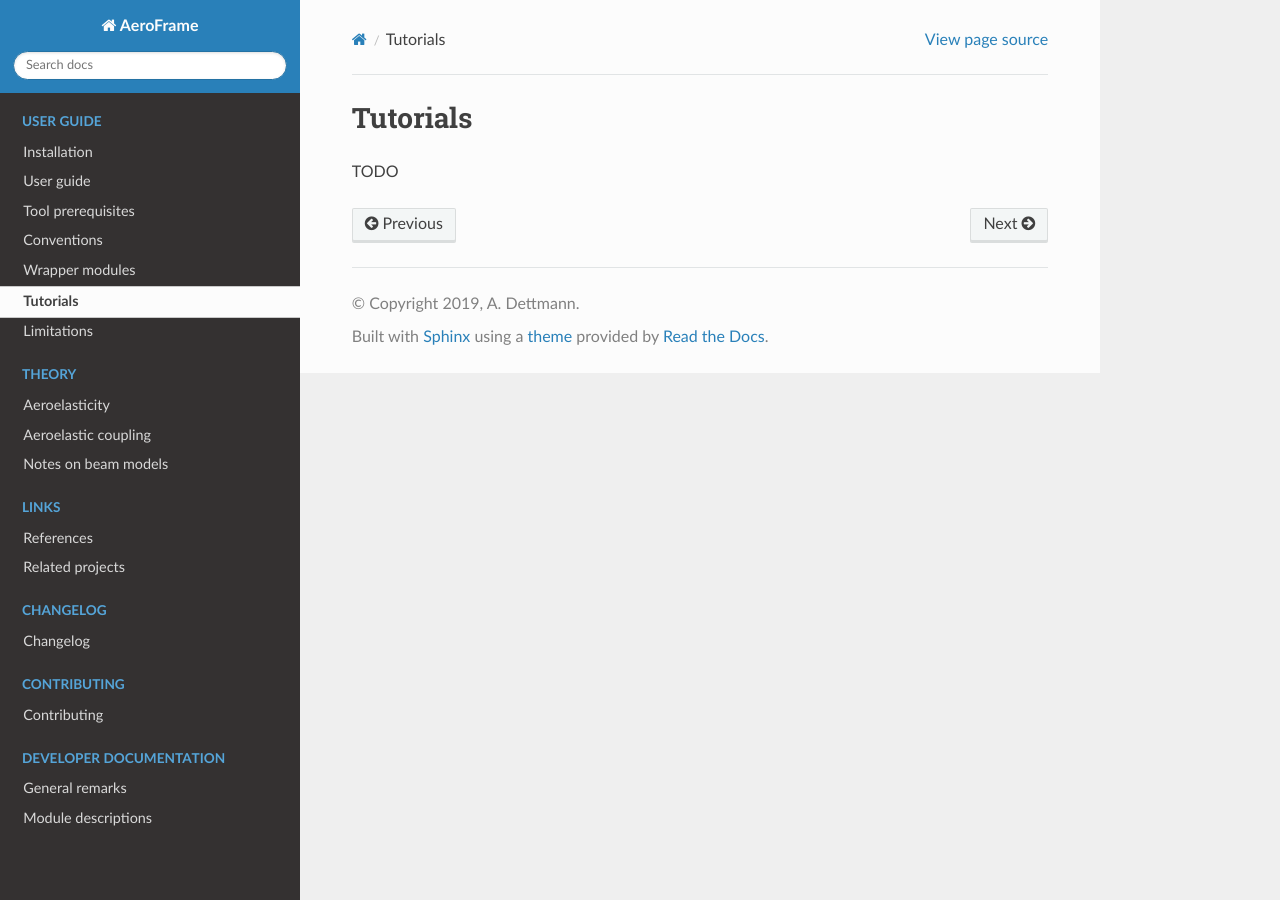
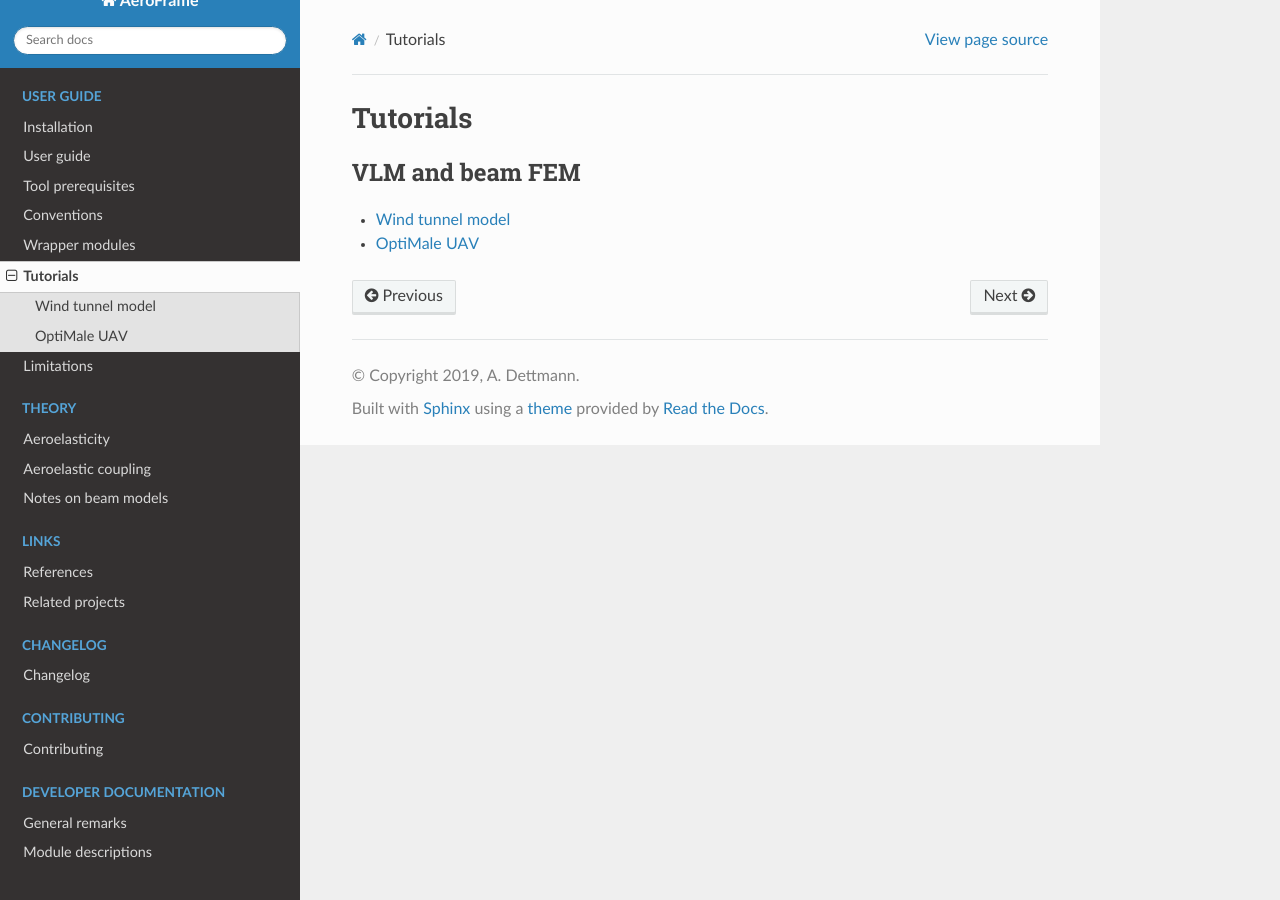
Before and after one commit to airinnova/aeroframe, a Sphinx documentation site: the page built from docs/source/user_guide/tutorials.rst, in a window 1280 px wide. Built offline with Sphinx 7.4.7 and the Read the Docs theme 2.0.0, drawn with Linux system fonts in a browser that asks for light colours; pages that are not in the unit, such as notebooks, are missing from menus; the version number could not be read and is left out.

```diff
--- a/docs/source/user_guide/tutorials.rst
+++ b/docs/source/user_guide/tutorials.rst
@@ -3,4 +3,9 @@
 Tutorials
 =========
 
-TODO
+.. toctree::
+   :maxdepth: 1
+   :caption: VLM and beam FEM
+
+   tutorials/wind_tunnel_model
+   tutorials/optimale
--- /dev/null
+++ b/docs/source/user_guide/tutorials/optimale.rst
@@ -0,0 +1,4 @@
+OptiMale UAV
+============
+
+**TODO** explain example
--- /dev/null
+++ b/docs/source/user_guide/tutorials/wind_tunnel_model.rst
@@ -0,0 +1,4 @@
+Wind tunnel model
+=================
+
+**TODO** explain example
```
